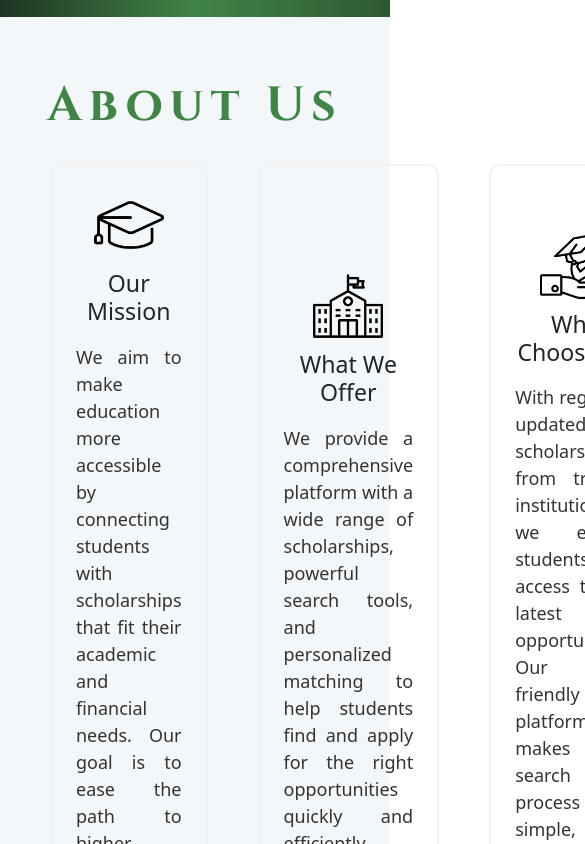
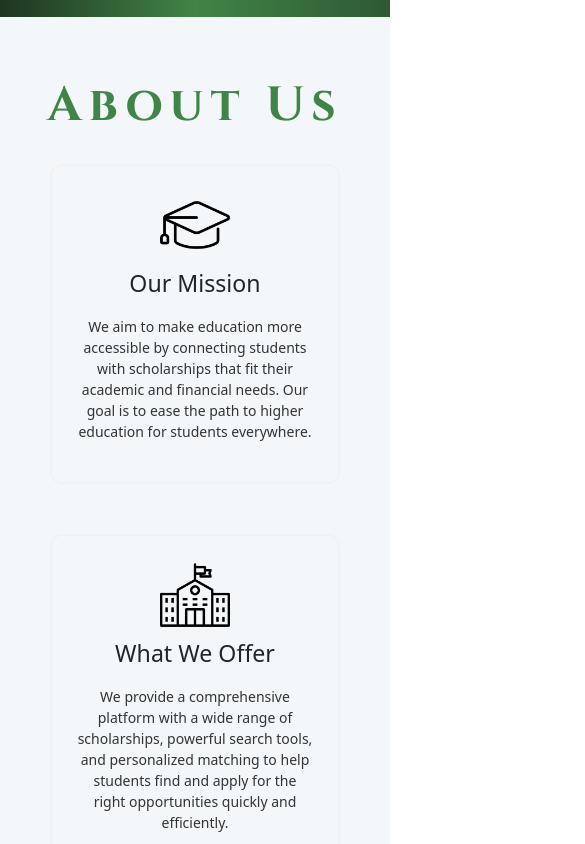
Before and after one commit to Scholarships-website/scholarships-system-frontRepo, a React (Vite) app: page / in a window 390 px wide. Shown: the part 800-1644 px from the top of the page, 585 px wide, since content can reach past the window. Built offline with nearby package versions, Linux system fonts and the light colour scheme.

Commit message:
about section respnositive

```diff
--- a/src/Components/MainPage/AboutSection/AboutSection.css
+++ b/src/Components/MainPage/AboutSection/AboutSection.css
@@ -63,3 +63,13 @@
     border: #F2F2F2 2px solid;
     border-radius: 12px;
 }
+@media (max-width: 900px) {
+    .about-row {
+        display: flex;
+        flex-direction: column;
+    }
+    .about-section p {
+        font-size: 14px;
+        text-align:center;
+    }
+}
```
